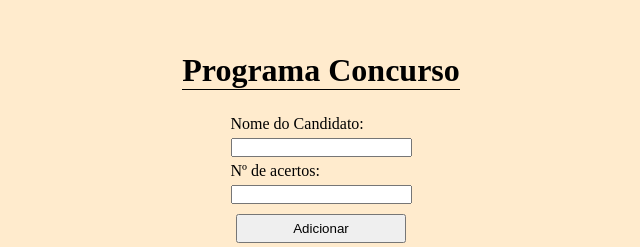
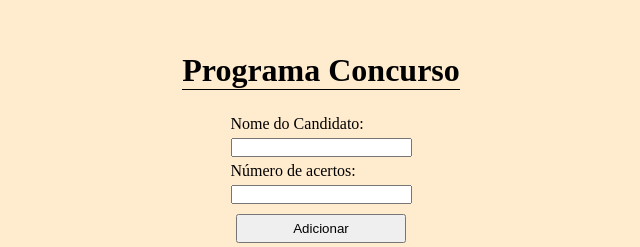
Before and after one commit to gabrielmxavier/Logica-de-programacao-e-algoritmos-com-javascript-novatec, a plain HTML site: page ProgramaConcurso/index.html in a window 1280 px wide. Shown: the part 209-456 px from the top of the page, 319-959 px from the left. Drawn offline with Linux system fonts and the light colour scheme.

Commit message:
commited 15/08/2020

```diff
--- a/ProgramaConcurso/index.html
+++ b/ProgramaConcurso/index.html
@@ -15,7 +15,7 @@
             <input type="text" id="inputCandidato">
         </div>
         <div>
-            <label for="">Nº de acertos:</label>
+            <label for="">Número de acertos:</label>
             <input type="text" id="inputAcertos">
         </div>
         <input type="button" id="btnAdicionar" value="Adicionar">
```
